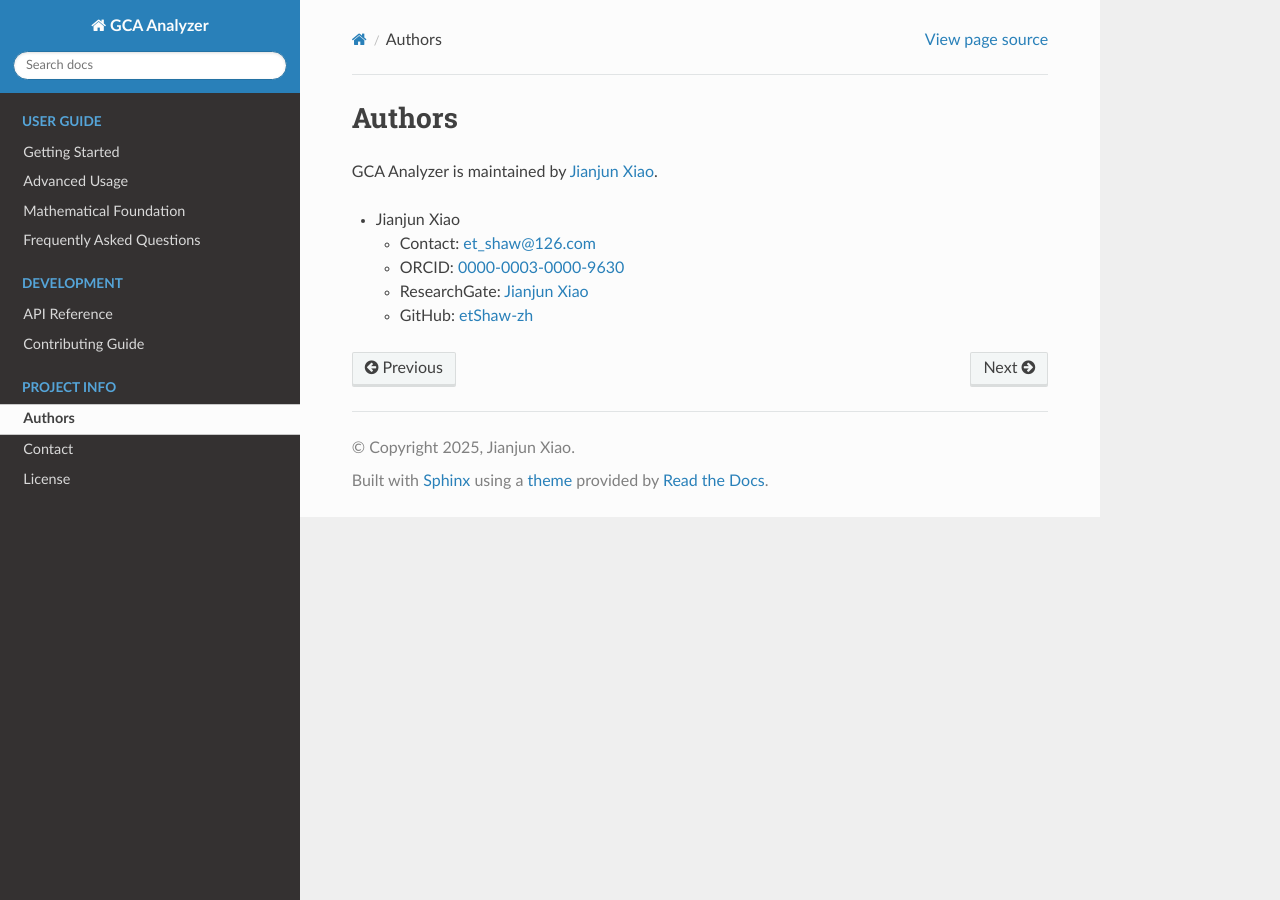
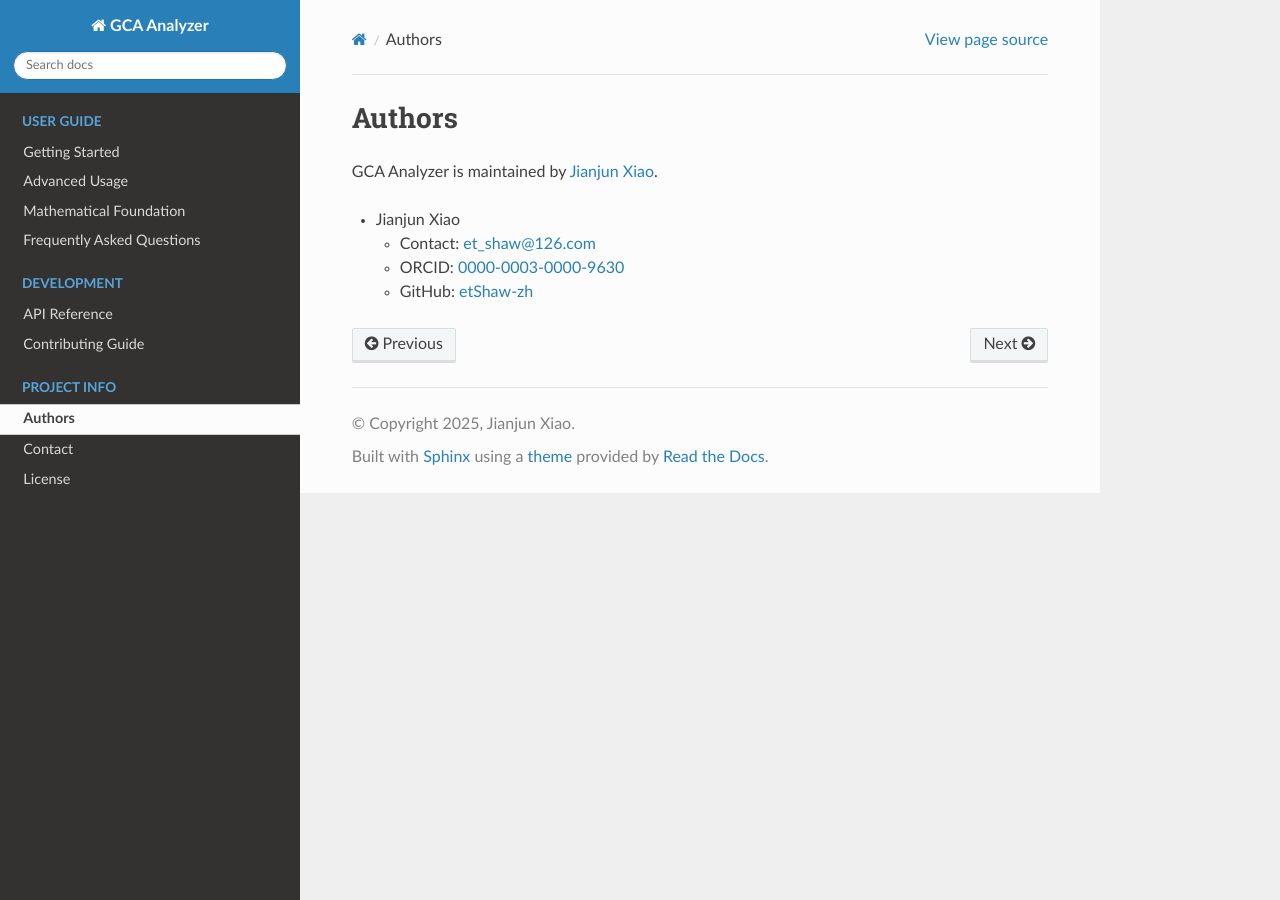
Before and after one commit to etShaw-zh/gca_analyzer, a Sphinx documentation site: the page built from docs/authors.rst, in a window 1280 px wide. Built offline with Sphinx 7.4.7 and the Read the Docs theme 3.1.0, drawn with Linux system fonts in a browser that asks for light colours.

Commit message:
Update documents.

```diff
--- a/docs/authors.rst
+++ b/docs/authors.rst
@@ -7,5 +7,4 @@
 
   - Contact: `et_shaw@126.com <mailto:et_shaw@126.com>`_
   - ORCID: `0000-0003-0000-9630 <https://orcid.org/0000-0003-0000-9630>`_
-  - ResearchGate: `Jianjun Xiao <https://www.researchgate.net/profile/Jianjun-Xiao-3>`_
   - GitHub: `etShaw-zh <https://github.com/etShaw-zh>`_
--- a/docs/conf.py
+++ b/docs/conf.py
@@ -20,7 +20,7 @@
 
 html_theme = 'sphinx_rtd_theme'
 html_static_path = ['_static']
-html_logo = '_static/logo.png'
+# html_logo = '_static/logo.png'
 
 # Math equation settings
 mathjax_path = 'https://cdn.jsdelivr.net/npm/mathjax@3/es5/tex-mml-chtml.js'
```
